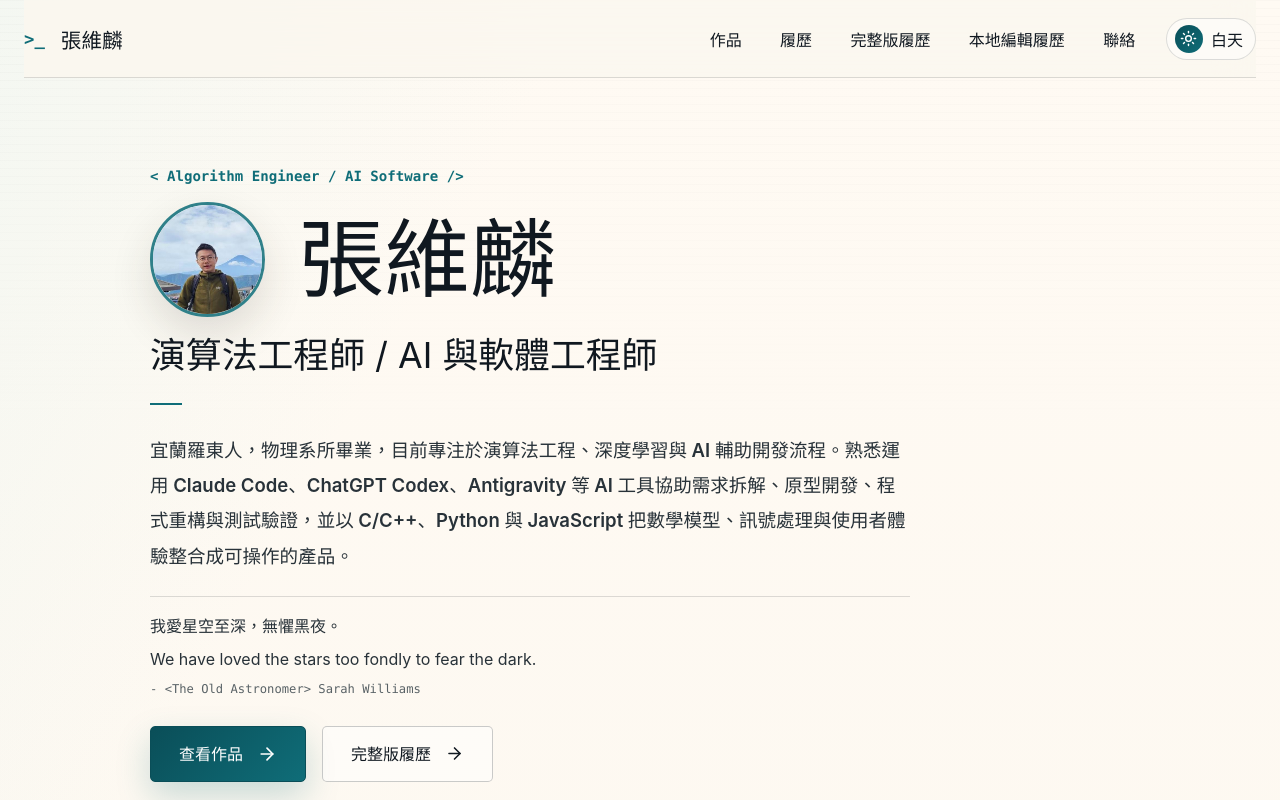
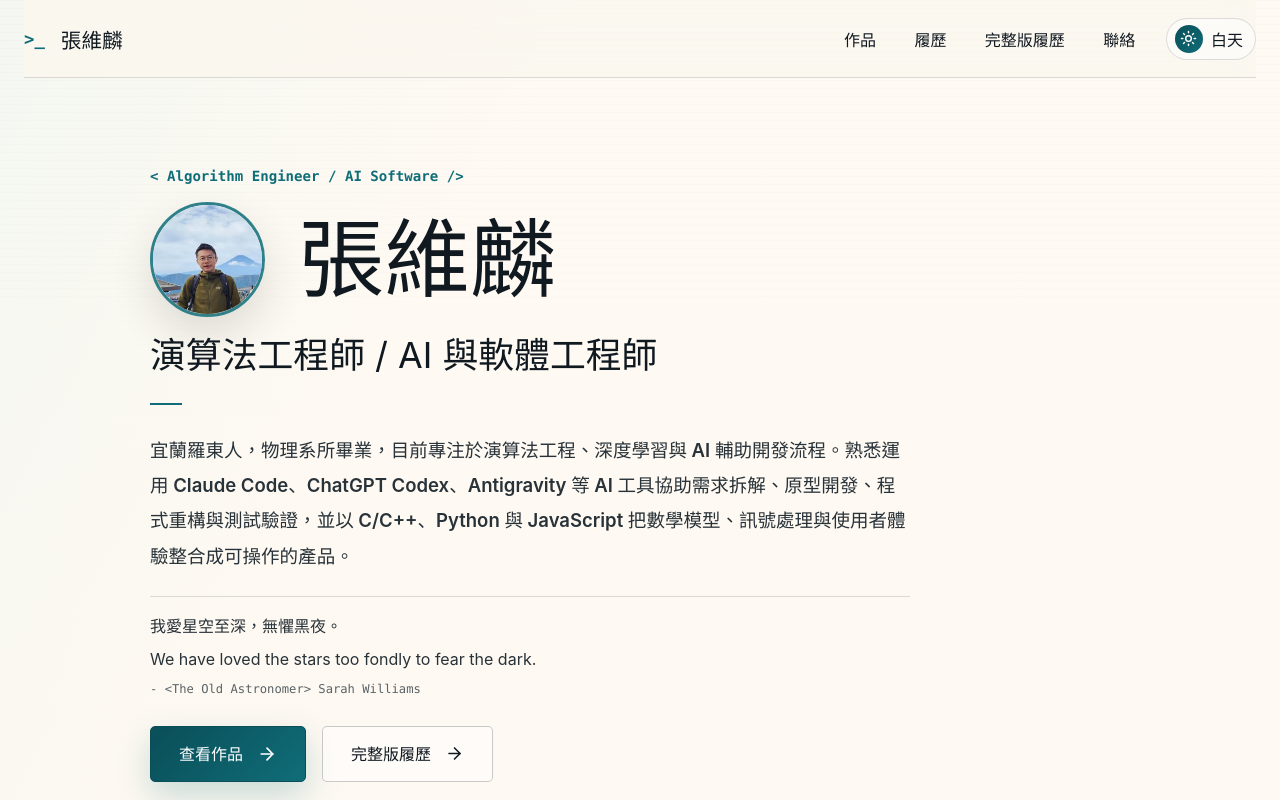
Before and after one commit to changweilin/demo_link, a React (Vite) app: page / in a window 1280 px wide. Shown: the top 800 px of the page. Built offline with nearby package versions, Linux system fonts and the light colour scheme.

Commit message:
Revert resume editor platform sync changes

```diff
--- a/src/App.tsx
+++ b/src/App.tsx
@@ -13,7 +13,6 @@ import {
   Microscope,
   Moon,
   Mountain,
-  Pencil,
   Radar,
   Sun,
   Telescope,
@@ -362,10 +361,6 @@ function App() {
     handleOpenPage("full-resume", "full-resume");
   };
 
-  const handleOpenResumeEditor = () => {
-    handleOpenPage("resume-editor", "resume-editor");
-  };
-
   const handleBackHome = () => {
     setPageMode("home");
     window.history.pushState(null, "", `${window.location.pathname}${window.location.search}`);
@@ -406,7 +401,7 @@ function App() {
   };
 
   if (pageMode === "full-resume") {
-    return <CakeResumePage onBackHome={handleBackHome} onOpenEditor={handleOpenResumeEditor} />;
+    return <CakeResumePage onBackHome={handleBackHome} />;
   }
 
   if (pageMode === "resume-editor") {
@@ -428,9 +423,6 @@ function App() {
             <a href="#resume">履歷</a>
             <a href="#full-resume" onClick={handleOpenCakeResume}>
               完整版履歷
-            </a>
-            <a href="#resume-editor" onClick={handleOpenResumeEditor}>
-              本地編輯履歷
             </a>
             <a href="#contact">聯絡</a>
           </nav>
@@ -598,10 +590,6 @@ function App() {
             <a className="inline-link" href="#full-resume" onClick={handleOpenCakeResume}>
               查看完整版履歷
               <ExternalLink size={17} aria-hidden="true" />
-            </a>
-            <a className="inline-link" href="#resume-editor" onClick={handleOpenResumeEditor}>
-              本地編輯履歷
-              <Pencil size={17} aria-hidden="true" />
             </a>
           </div>
           <div className="experience-columns">
--- a/src/CakeResumePage.tsx
+++ b/src/CakeResumePage.tsx
@@ -6,7 +6,6 @@ import {
   Linkedin,
   Mail,
   MapPin,
-  Pencil,
 } from "lucide-react";
 import resumeData from "./data/resume.json";
 import "./cakeResume.css";
@@ -14,7 +13,6 @@ import type { ResumeBullet, ResumeData, ResumeLink, ResumeLinkIcon, SkillColumn,
 
 type CakeResumePageProps = {
   onBackHome: () => void;
-  onOpenEditor: () => void;
 };
 
 const resume = resumeData as ResumeData;
@@ -34,7 +32,7 @@ function getLinkIcon(icon: ResumeLinkIcon) {
   return <ExternalLink {...iconProps} />;
 }
 
-function CakeResumePage({ onBackHome, onOpenEditor }: CakeResumePageProps) {
+function CakeResumePage({ onBackHome }: CakeResumePageProps) {
   const handlePrint = () => {
     window.print();
   };
@@ -51,10 +49,6 @@ function CakeResumePage({ onBackHome, onOpenEditor }: CakeResumePageProps) {
           <h1>{resume.meta.title}</h1>
         </div>
         <div className="cake-clone-actions">
-          <button className="cake-clone-editor-action" type="button" onClick={onOpenEditor}>
-            編輯履歷
-            <Pencil size={18} aria-hidden="true" />
-          </button>
           <button type="button" onClick={handlePrint}>
             輸出 PDF
             <Download size={18} aria-hidden="true" />
```
